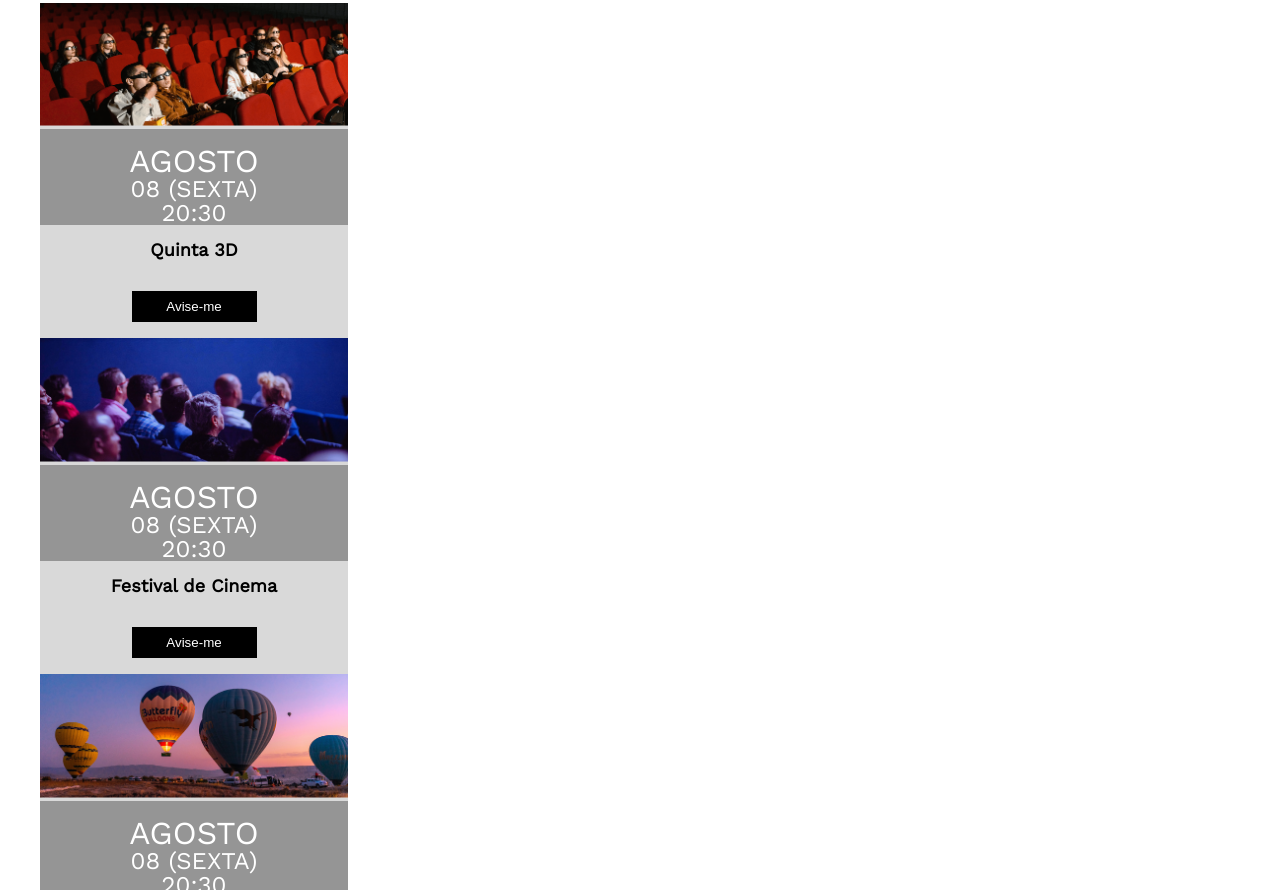
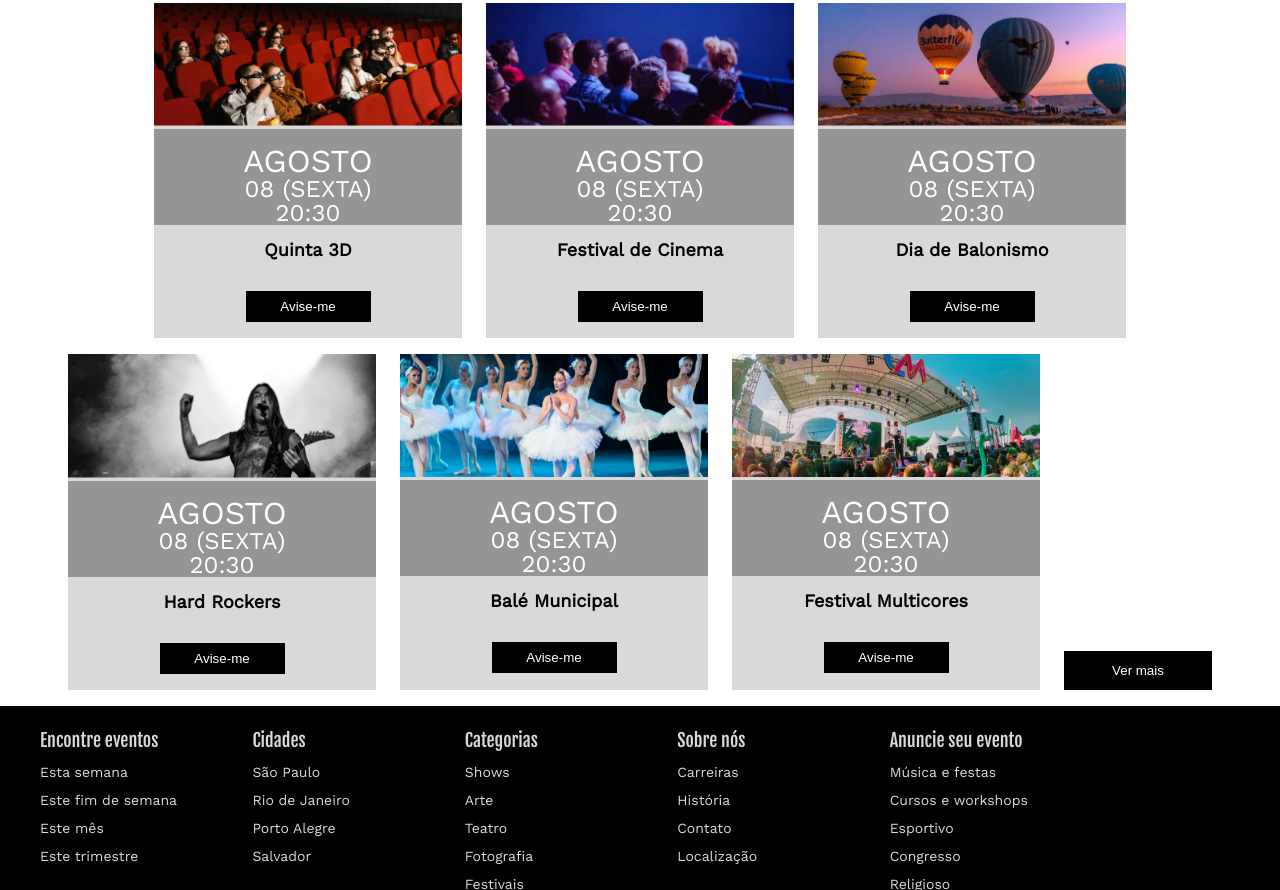
Before and after one commit to Alexc0217/flex-and-grid, a plain HTML site: page index.html in a window 1280 px wide. Shown: the part 2534-3424 px from the top of the page. Drawn offline with nearby package versions, Linux system fonts and the light colour scheme.

Commit message:
fixed schedule style

```diff
--- a/assets/style/flex.css
+++ b/assets/style/flex.css
@@ -35,6 +35,18 @@
   max-width: 400px;
 }
 
+.agenda__lista {
+  display: flex;
+  flex-wrap: wrap;
+  column-gap: 1.5rem;
+  row-gap: 1rem;
+  justify-content: center;
+}
+
+.agenda__botao {
+  align-self: end;
+}
+
 .rodape {
   display: flex;
   flex-wrap: wrap;
@@ -44,6 +56,7 @@
 .rodape__logo {
   align-self: end;
 }
+
 
 @media (min-width: 720px) {
   .menu {
@@ -59,6 +72,7 @@
   .eventos__lista {
     justify-content: end;
   }
+
 }
 
 @media (min-width: 1440px) {
```
